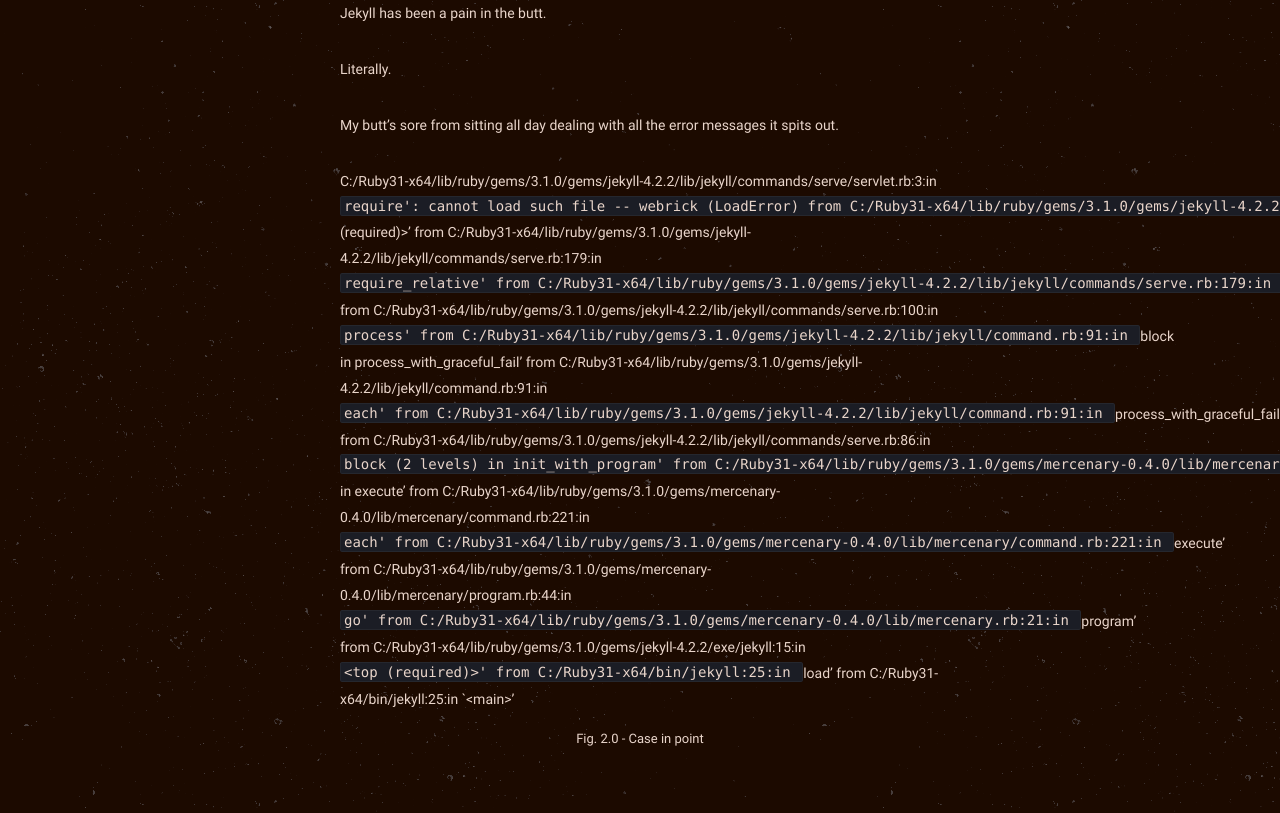
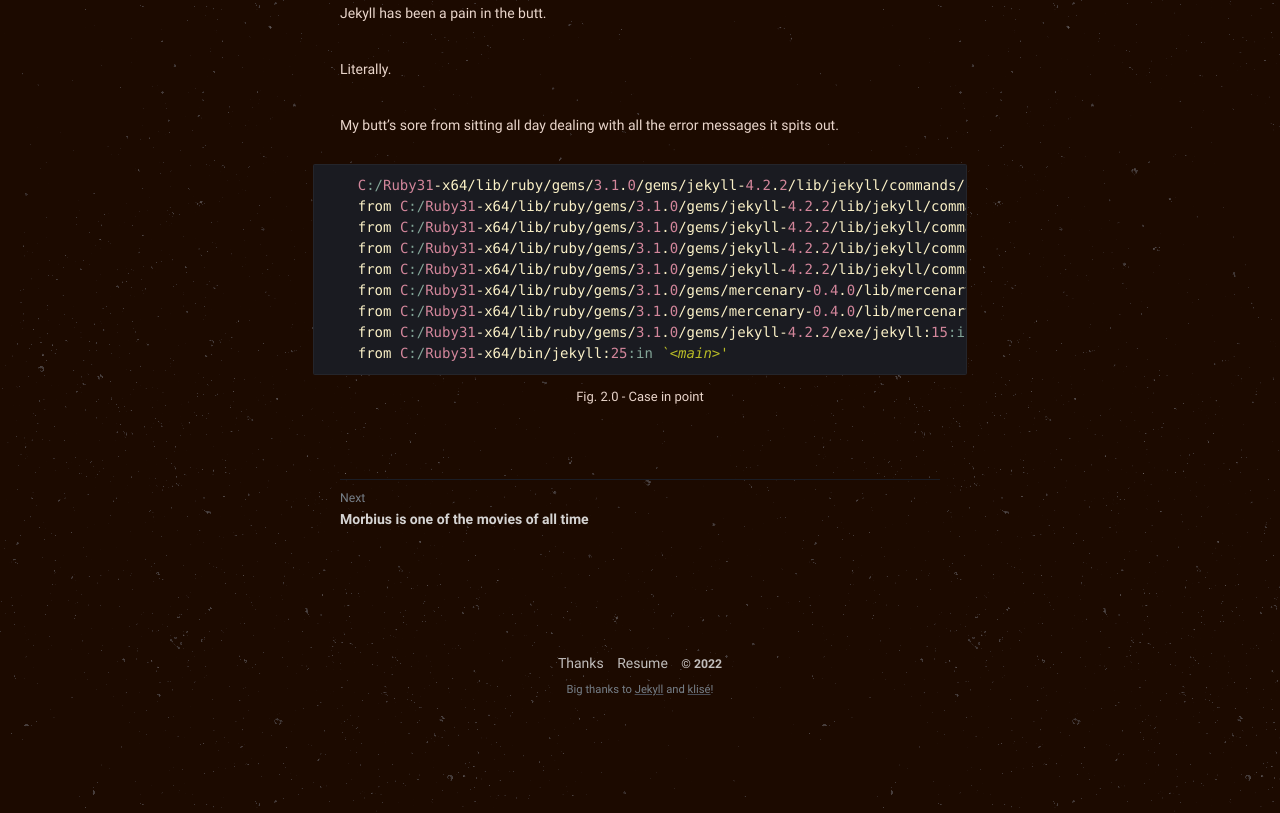
Before and after one commit to philippines69/carlcastroarchives, a Jekyll site: the page built from _posts/2022-06-28-my-first-post-finally.md, in a window 1280 px wide and 900 px high, scrolled down 690 px, cut to the strip 87-900 px from the top of the window. Built offline with Jekyll 4.4.1, drawn with Linux system fonts in a browser that asks for light colours.

Commit message:
Update from Forestry.io philippines69 updated _posts/2022-06-28-my-first-post-finally.md

```diff
--- a/_posts/2022-06-28-my-first-post-finally.md
+++ b/_posts/2022-06-28-my-first-post-finally.md
@@ -14,23 +14,16 @@
 Literally.
 
 My butt's sore from sitting all day dealing with all the error messages it spits out.
-
-C:/Ruby31-x64/lib/ruby/gems/3.1.0/gems/jekyll-4.2.2/lib/jekyll/commands/serve/servlet.rb:3:in `require': cannot load such file -- webrick (LoadError)
-from C:/Ruby31-x64/lib/ruby/gems/3.1.0/gems/jekyll-4.2.2/lib/jekyll/commands/serve/servlet.rb:3:in `<top (required)>'
-from C:/Ruby31-x64/lib/ruby/gems/3.1.0/gems/jekyll-4.2.2/lib/jekyll/commands/serve.rb:179:in `require_relative'
-from C:/Ruby31-x64/lib/ruby/gems/3.1.0/gems/jekyll-4.2.2/lib/jekyll/commands/serve.rb:179:in `setup'
-from C:/Ruby31-x64/lib/ruby/gems/3.1.0/gems/jekyll-4.2.2/lib/jekyll/commands/serve.rb:100:in `process'
-from C:/Ruby31-x64/lib/ruby/gems/3.1.0/gems/jekyll-4.2.2/lib/jekyll/command.rb:91:in `block in process_with_graceful_fail'
-from C:/Ruby31-x64/lib/ruby/gems/3.1.0/gems/jekyll-4.2.2/lib/jekyll/command.rb:91:in `each'
-from C:/Ruby31-x64/lib/ruby/gems/3.1.0/gems/jekyll-4.2.2/lib/jekyll/command.rb:91:in `process_with_graceful_fail'
-from C:/Ruby31-x64/lib/ruby/gems/3.1.0/gems/jekyll-4.2.2/lib/jekyll/commands/serve.rb:86:in `block (2 levels) in init_with_program'
-from C:/Ruby31-x64/lib/ruby/gems/3.1.0/gems/mercenary-0.4.0/lib/mercenary/command.rb:221:in `block in execute'
-from C:/Ruby31-x64/lib/ruby/gems/3.1.0/gems/mercenary-0.4.0/lib/mercenary/command.rb:221:in `each'
-from C:/Ruby31-x64/lib/ruby/gems/3.1.0/gems/mercenary-0.4.0/lib/mercenary/command.rb:221:in `execute'
-from C:/Ruby31-x64/lib/ruby/gems/3.1.0/gems/mercenary-0.4.0/lib/mercenary/program.rb:44:in `go'
-from C:/Ruby31-x64/lib/ruby/gems/3.1.0/gems/mercenary-0.4.0/lib/mercenary.rb:21:in `program'
-from C:/Ruby31-x64/lib/ruby/gems/3.1.0/gems/jekyll-4.2.2/exe/jekyll:15:in `<top (required)>'
-from C:/Ruby31-x64/bin/jekyll:25:in `load'
-from C:/Ruby31-x64/bin/jekyll:25:in `<main>'
+{% highlight ruby %}
+    C:/Ruby31-x64/lib/ruby/gems/3.1.0/gems/jekyll-4.2.2/lib/jekyll/commands/serve/servlet.rb:3:in require': cannot load such file -- webrick (LoadError) from C:/Ruby31-x64/lib/ruby/gems/3.1.0/gems/jekyll-4.2.2/lib/jekyll/commands/serve/servlet.rb:3:in<top (required)>'
+    from C:/Ruby31-x64/lib/ruby/gems/3.1.0/gems/jekyll-4.2.2/lib/jekyll/commands/serve.rb:179:in require_relative' from C:/Ruby31-x64/lib/ruby/gems/3.1.0/gems/jekyll-4.2.2/lib/jekyll/commands/serve.rb:179:insetup'
+    from C:/Ruby31-x64/lib/ruby/gems/3.1.0/gems/jekyll-4.2.2/lib/jekyll/commands/serve.rb:100:in process' from C:/Ruby31-x64/lib/ruby/gems/3.1.0/gems/jekyll-4.2.2/lib/jekyll/command.rb:91:inblock in process_with_graceful_fail'
+    from C:/Ruby31-x64/lib/ruby/gems/3.1.0/gems/jekyll-4.2.2/lib/jekyll/command.rb:91:in each' from C:/Ruby31-x64/lib/ruby/gems/3.1.0/gems/jekyll-4.2.2/lib/jekyll/command.rb:91:inprocess_with_graceful_fail'
+    from C:/Ruby31-x64/lib/ruby/gems/3.1.0/gems/jekyll-4.2.2/lib/jekyll/commands/serve.rb:86:in block (2 levels) in init_with_program' from C:/Ruby31-x64/lib/ruby/gems/3.1.0/gems/mercenary-0.4.0/lib/mercenary/command.rb:221:inblock in execute'
+    from C:/Ruby31-x64/lib/ruby/gems/3.1.0/gems/mercenary-0.4.0/lib/mercenary/command.rb:221:in each' from C:/Ruby31-x64/lib/ruby/gems/3.1.0/gems/mercenary-0.4.0/lib/mercenary/command.rb:221:inexecute'
+    from C:/Ruby31-x64/lib/ruby/gems/3.1.0/gems/mercenary-0.4.0/lib/mercenary/program.rb:44:in go' from C:/Ruby31-x64/lib/ruby/gems/3.1.0/gems/mercenary-0.4.0/lib/mercenary.rb:21:inprogram'
+    from C:/Ruby31-x64/lib/ruby/gems/3.1.0/gems/jekyll-4.2.2/exe/jekyll:15:in <top (required)>' from C:/Ruby31-x64/bin/jekyll:25:inload'
+    from C:/Ruby31-x64/bin/jekyll:25:in `<main>'
+{%endhighlight%}
 
 <figcaption>Fig. 2.0 - Case in point</figcaption>
```
